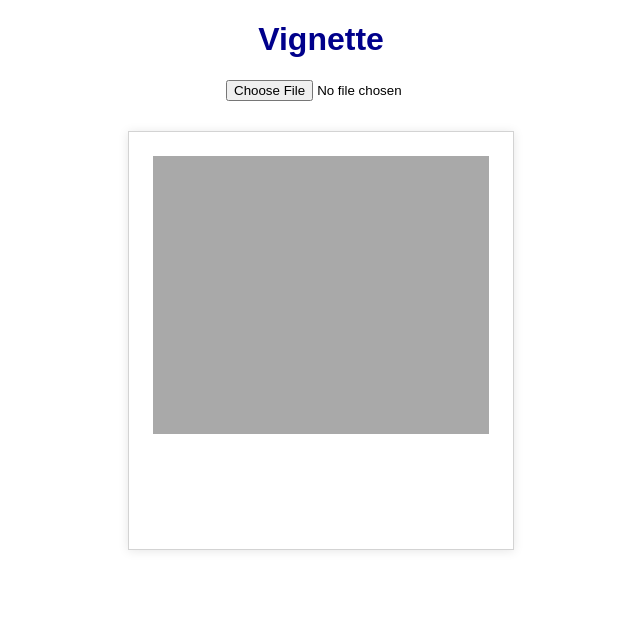
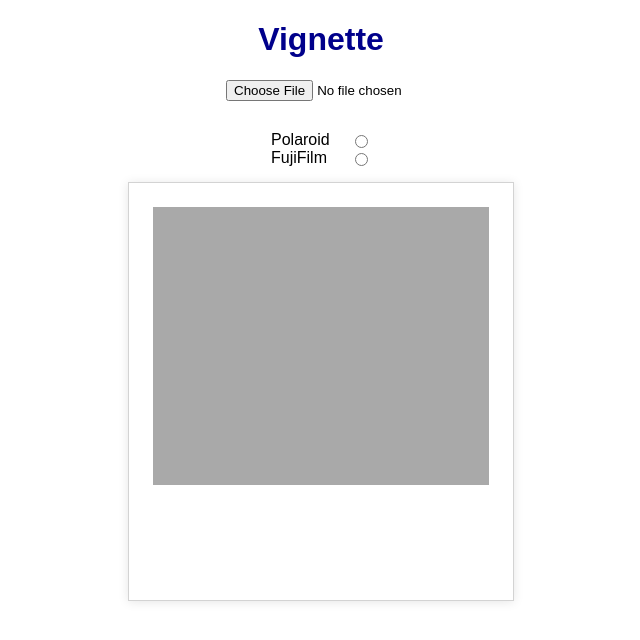
Before and after one commit to pacheights/bordered, a React (Create React App) app in the folder web/: page / in a window 1280 px wide. Shown: the top 640 px of the page, without its empty margins (319-959 px from the left). Built offline with nearby package versions, Linux system fonts and the light colour scheme.

Commit message:
Brand select

```diff
--- /dev/null
+++ b/web/src/components/BrandSelect.tsx
@@ -0,0 +1,39 @@
+import { PhotoBrand } from '../helpers/constants';
+import styled from 'styled-components';
+
+interface Props {
+  onBrandSelect: (e: any) => void;
+}
+
+export function BrandSelect({ onBrandSelect }: Props) {
+  const getBrandRadioProps = (brand: PhotoBrand) => ({
+    type: 'radio',
+    value: brand,
+    id: brand,
+    onChange: onBrandSelect,
+    name: 'brand',
+  });
+
+  return (
+    <BrandSelectContainer>
+      <div>
+        <label htmlFor={PhotoBrand.Polaroid}>Polaroid</label>
+        <input {...getBrandRadioProps(PhotoBrand.Polaroid)} />
+      </div>
+      <div>
+        <label htmlFor={PhotoBrand.FujiFilm}>FujiFilm</label>
+        <input {...getBrandRadioProps(PhotoBrand.FujiFilm)} />
+      </div>
+    </BrandSelectContainer>
+  );
+}
+
+const BrandSelectContainer = styled.div`
+  margin-top: 30px;
+  div {
+    display: flex;
+    width: 100px;
+    justify-content: space-between;
+    margin: 0 auto;
+  }
+`;
--- a/web/src/components/Form.tsx
+++ b/web/src/components/Form.tsx
@@ -2,12 +2,13 @@ import { ReactElement, useState } from 'react';
 import styled from 'styled-components';
 import { Photo } from '.';
 import { PhotoBrand } from '../helpers/constants';
+import { BrandSelect } from './BrandSelect';
 
 export function Form(): ReactElement {
   const [img, setImg] = useState(null);
-  const [brand] = useState(PhotoBrand.Polaroid);
+  const [brand, setBrand] = useState(PhotoBrand.Polaroid);
 
-  const onInput = (e: any) => {
+  const onPhotoUpload = (e: any) => {
     const reader = new FileReader();
     reader.onload = (e: any) => {
       setImg(e.target.result);
@@ -15,9 +16,16 @@ export function Form(): ReactElement {
     reader.readAsDataURL(e.target.files[0]);
   };
 
+  const onBrandSelect = (e: any) => setBrand(e.target.value as PhotoBrand);
+
   return (
     <form>
-      <Input type='file' accept='image/png, image/jpeg' onInput={onInput} />
+      <Input
+        type='file'
+        accept='image/png, image/jpeg'
+        onInput={onPhotoUpload}
+      />
+      <BrandSelect onBrandSelect={onBrandSelect} />
       <Photo img={img} brand={brand} />
     </form>
   );
--- a/web/src/components/Photo.tsx
+++ b/web/src/components/Photo.tsx
@@ -30,7 +30,7 @@ const PhotoContainer = styled.div<PhotoContainerStyleProps>`
   padding-top: ${(props) => BrandDimensions[props.brand].container.borderTop}in;
   display: flex;
   justify-content: center;
-  margin: 30px auto;
+  margin: 15px auto;
   box-shadow: 0px 1px 10px rgba(0, 0, 0, 0.1);
   border: 1px solid lightgray;
 `;
--- a/web/src/components/index.ts
+++ b/web/src/components/index.ts
@@ -1,2 +1,3 @@
 export * from './Form';
 export * from './Photo';
+export * from './BrandSelect';
--- a/web/src/index.css
+++ b/web/src/index.css
@@ -0,0 +1,4 @@
+html,
+body {
+  font-family: sans-serif;
+}
```
